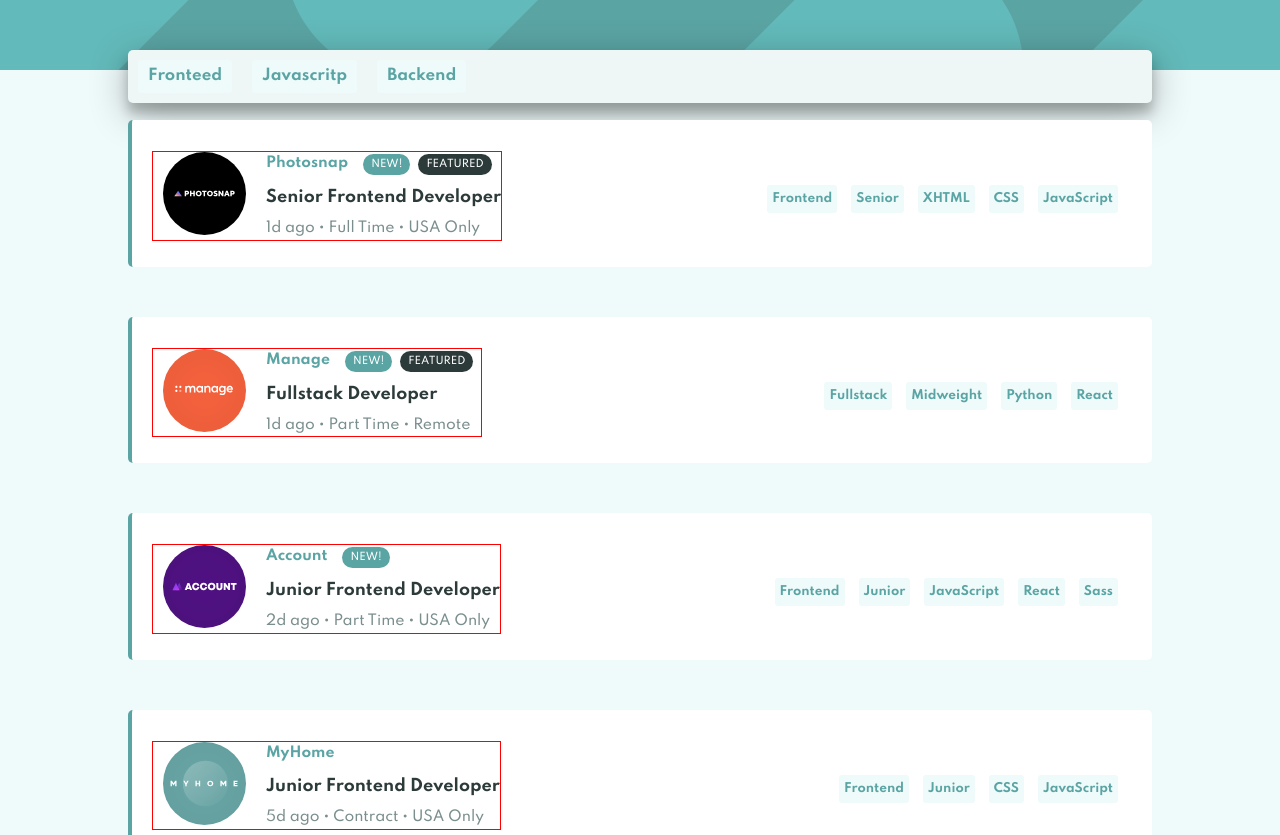
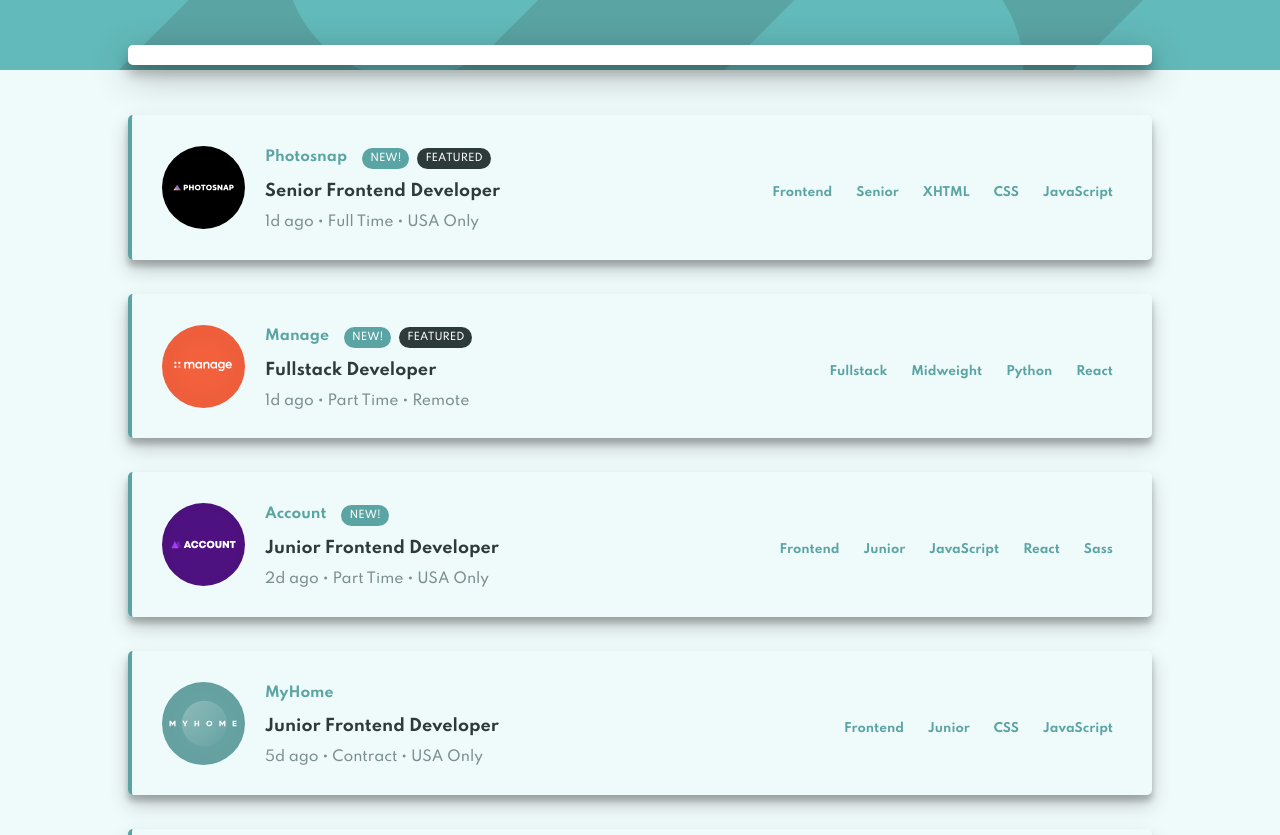
Before and after one commit to ejbcode/fm-job-listings, a React (Create React App) app: page / in a window 1280 px wide. Shown: the top 835 px of the page. Built offline with nearby package versions, Linux system fonts and the light colour scheme.

Commit message:
add a central state

```diff
--- a/src/App.js
+++ b/src/App.js
@@ -1,14 +1,20 @@
-import React from "react";
+import React, { useState } from "react";
 import Layout from "./components/layout";
-import Main from "./components/Main";
+import ListOfCards from "./components/ListOfCards";
+import Header from "./components/Header";
+
+import jobs from "./data.json";
 
 function App() {
+  const [arrayFiltered, setArrayFiltered] = useState([]);
   return (
-    <>
-      <Layout>
-        <Main />
-      </Layout>
-    </>
+    <Layout>
+      <Header
+        arrayFiltered={arrayFiltered}
+        setArrayFiltered={setArrayFiltered}
+      />
+      <ListOfCards jobs={jobs} setArrayFiltered={setArrayFiltered} />
+    </Layout>
   );
 }
 
--- a/src/components/Card.js
+++ b/src/components/Card.js
@@ -4,26 +4,23 @@ import styled from "@emotion/styled";
 const CardStyled = styled.article`
   max-width: 1200px;
   padding: 2.5rem 0 2rem 0;
-
   width: 80%;
-  margin: 0 auto;
-
+  margin: 4px auto -16px auto;
   margin-top: 5rem;
-  background: var(--white);
   border-radius: 0.49rem;
   border-left: ${(props) =>
     props.featured
       ? "0.49rem solid var(--primary)"
       : "0.49rem solid var(--white)"};
-
   display: flex;
   flex-direction: column;
   justify-content: center;
   position: relative;
+  box-shadow: 0 10px 20px rgba(0, 0, 0, 0.19), 0 6px 6px rgba(0, 0, 0, 0.23);
 
   div {
   }
-  @media (min-width: 500px) {
+  @media (min-width: 768px) {
     flex-direction: row;
   }
 `;
@@ -49,7 +46,6 @@ const Description = styled.div`
   flex: 1 1 1;
   margin: 0.6rem 0rem 0.6rem 2rem;
   display: flex;
-  border: red solid 1px;
 
   h4 {
     display: inline-block;
@@ -61,7 +57,7 @@ const Description = styled.div`
     margin: 1rem 0 0.8rem 0;
     color: var(--very-dark);
   }
-  @media (min-width: 800px) {
+  @media (min-width: 768px) {
     h4 {
       font-size: 1.4rem;
     }
@@ -77,7 +73,7 @@ const SubDescription = styled.div`
     color: var(--dark-grayish);
   }
 
-  @media (min-width: 800px) {
+  @media (min-width: 768px) {
     display: inline-block;
     span {
       font-size: 1.4rem;
@@ -103,7 +99,7 @@ const Skills = styled.div`
     margin: 1rem 1.4rem 0.3rem 0;
     border-radius: 3px;
   }
-  @media (min-width: 800px) {
+  @media (min-width: 768px) {
     border: none;
     align-self: center;
 
@@ -126,10 +122,11 @@ const Pills = styled.p`
   margin-right: 0.8rem;
 `;
 
-const Card = ({ job }) => {
-  console.log(job);
+const Card = ({ job, setArrayFiltered }) => {
   const combined = [job.role, job.level, ...job.languages, ...job.tools];
-  console.log(combined);
+  const handleClick = (comb) => {
+    setArrayFiltered((arrayFiltered) => [comb, ...arrayFiltered]);
+  };
   return (
     <CardStyled featured>
       <Description>
@@ -149,7 +146,9 @@ const Card = ({ job }) => {
       <Skills>
         <ul>
           {combined.map((comb) => (
-            <li key={comb}>{comb}</li>
+            <li key={comb} onClick={() => handleClick(comb)}>
+              {comb}
+            </li>
           ))}
         </ul>
       </Skills>
--- a/src/components/Header.js
+++ b/src/components/Header.js
@@ -4,38 +4,11 @@ import styled from "@emotion/styled";
 const HeaderStyled = styled.div`
   width: 100%;
   background-color: var(--primary);
-  position: relative;
   height: 15rem;
   background-repeat: no-repeat;
-  background-image: url(".images/bg-header-mobile.svg");
+  background-image: url("./images/bg-header-mobile.svg");
   background-size: cover;
   background-repeat: repeat-x;
-
-  .filter-container {
-    background-color: red;
-    width: 80%;
-    max-width: 1200px;
-    position: absolute;
-    top: calc(100% - 2rem);
-    margin: 0 auto;
-    left: 0;
-    border-radius: 0.5rem;
-    right: 0;
-    background: var(--light);
-    box-shadow: 0 10px 38px rgba(0, 0, 0, 0.3), 0 10px 12px rgba(0, 0, 0, 0.22);
-    ul {
-      list-style: none;
-      display: flex;
-      flex-wrap: wrap;
-    }
-    li {
-      background-color: var(--background);
-      padding: 0.5rem 1rem;
-      margin: 1rem;
-      border-radius: 3px;
-      font-weight: 700;
-    }
-  }
 
   @media (min-width: 376px) {
     height: 7rem;
@@ -43,17 +16,81 @@ const HeaderStyled = styled.div`
   }
 `;
 
-const Header = () => {
+const Filter = styled.div`
+  width: 80%;
+  max-width: 1200px;
+
+  margin: 0 auto;
+  margin-top: -2.5rem;
+  left: 0;
+  border-radius: 0.5rem;
+  background: var(--white);
+  box-shadow: 0 10px 38px rgba(0, 0, 0, 0.3), 0 10px 12px rgba(0, 0, 0, 0.22);
+  font-weight: 700;
+  font-size: 1.2rem;
+  ul {
+    list-style: none;
+    display: flex;
+    flex-wrap: wrap;
+    padding: 1rem 2rem;
+  }
+  li {
+    padding: 0.5rem 0.5rem;
+    border-radius: 3px 0 0 3px;
+    display: inline-block;
+    border-radius: 3px;
+    background-color: var(--light);
+    margin: 0.6rem 0.6rem;
+    overflow: hidden;
+  }
+
+  p {
+    text-decoration: none;
+    color: var(--primary);
+  }
+  span {
+    background: var(--primary);
+    padding: 8px;
+    margin-left: 8px;
+    margin-right: -5px;
+  }
+
+  span:hover {
+    background: var(--very-dark);
+    cursor: pointer;
+  }
+  img {
+    width: auto;
+    width: 12px;
+
+    display: inline-block;
+  }
+`;
+
+const Header = ({ arrayFiltered, setArrayFiltered }) => {
+  console.log(arrayFiltered);
+  const handleClick = (array) => {
+    setArrayFiltered(arrayFiltered.filter((item) => item !== array));
+  };
+
   return (
-    <HeaderStyled>
-      <div className="filter-container">
+    <>
+      <HeaderStyled></HeaderStyled>
+      <Filter>
         <ul>
-          <li>Fronteed</li>
-          <li>Javascritp</li>
-          <li>Backend</li>
+          {arrayFiltered.map((arrayF) => (
+            <li key={arrayF}>
+              <p>
+                {arrayF}
+                <span onClick={() => handleClick(arrayF)}>
+                  <img src="./images/icon-remove.svg" alt="" />
+                </span>
+              </p>
+            </li>
+          ))}
         </ul>
-      </div>
-    </HeaderStyled>
+      </Filter>
+    </>
   );
 };
 
--- a/src/components/ListOfCards.js
+++ b/src/components/ListOfCards.js
@@ -1,17 +1,16 @@
 import React from "react";
 import Card from "./Card";
 import styled from "@emotion/styled";
-import jobs from "../data.json";
 
-const ListOfCardsStyled = styled.div`
-  margin-top: 5rem;
+const ListOfCardsStyled = styled.main`
+  margin-top: 2rem;
 `;
 
-const ListOfCards = () => {
+const ListOfCards = ({ jobs, setArrayFiltered }) => {
   return (
     <ListOfCardsStyled>
       {jobs.map((job) => (
-        <Card key={job.id} job={job} />
+        <Card key={job.id} job={job} setArrayFiltered={setArrayFiltered} />
       ))}
     </ListOfCardsStyled>
   );
--- a/src/components/Main.js
+++ /dev/null
@@ -1,12 +0,0 @@
-import React from "react";
-import ListOfCards from "./ListOfCards";
-
-const Main = () => {
-  return (
-    <div>
-      <ListOfCards />
-    </div>
-  );
-};
-
-export default Main;
--- a/src/components/layout.js
+++ b/src/components/layout.js
@@ -1,6 +1,4 @@
 import React from "react";
-import Header from "./Header";
-import Footer from "./Footer";
 import { Global, css } from "@emotion/core";
 
 const layout = ({ children }) => {
@@ -42,9 +40,8 @@ const layout = ({ children }) => {
           }
         `}
       />
-      <Header />
+
       {children}
-      <Footer />
     </>
   );
 };
```
